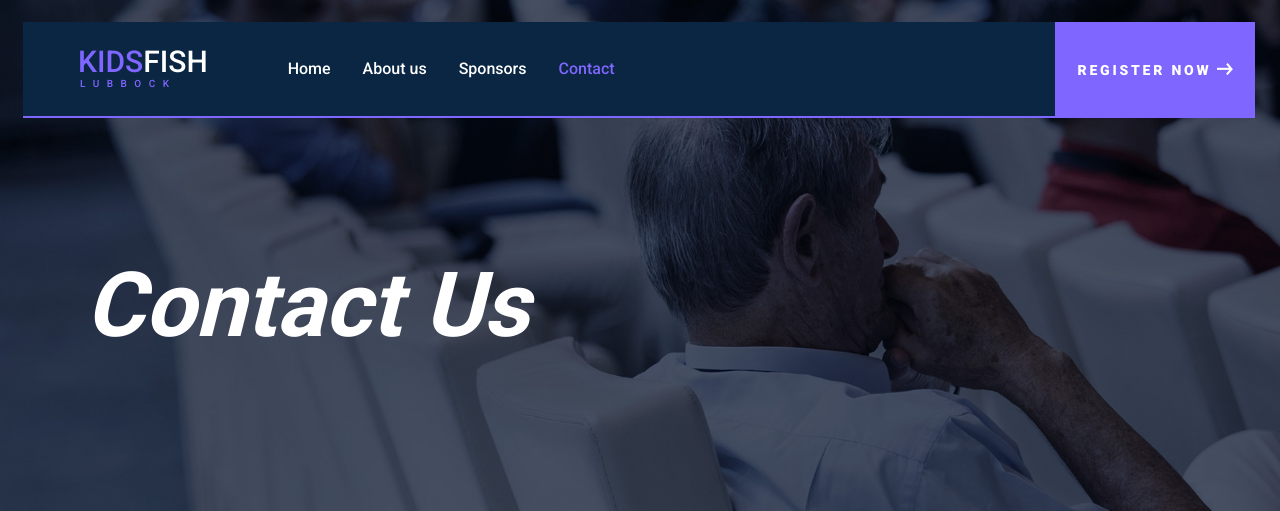
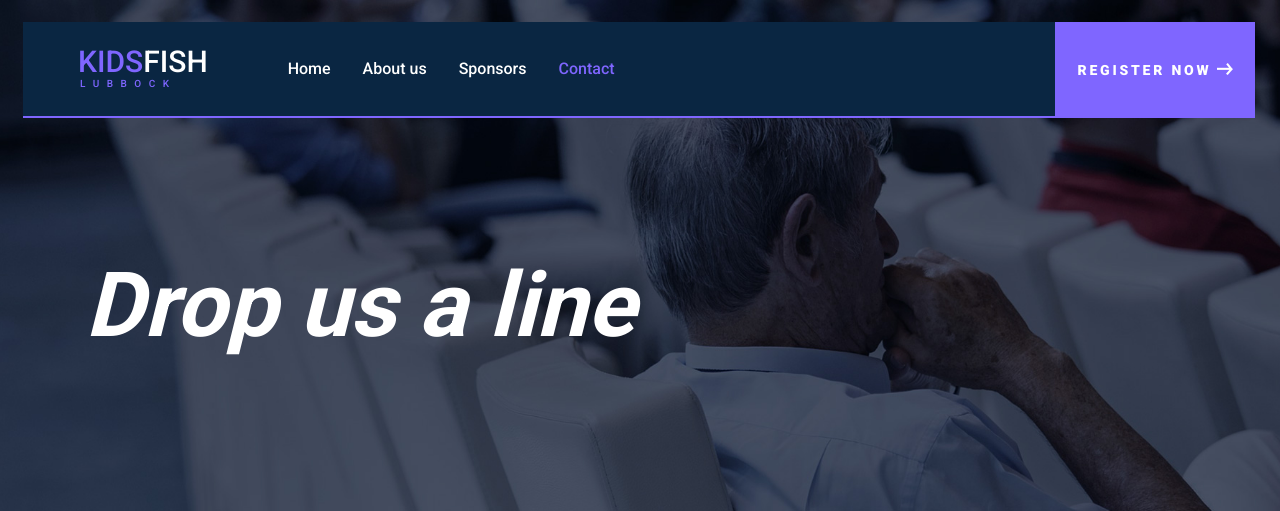
Before and after one commit to cjerrington/LubbockKidsFish, a Flask app: page /contact/ in a window 1280 px wide. Shown: the top 511 px of the page. Run offline with Flask 2, Linux system fonts and the light colour scheme; some libraries are stand-ins or nearby versions.

Commit message:
update page title

```diff
--- a/templates/contact.html
+++ b/templates/contact.html
@@ -10,7 +10,7 @@
 				<div class="row">
 					<div class="col">
 						<div class="home_content">
-							<div class="home_title"><h1>Contact Us</h1></div>
+							<div class="home_title"><h1>Drop us a line</h1></div>
 						</div>
 					</div>
 				</div>
```
